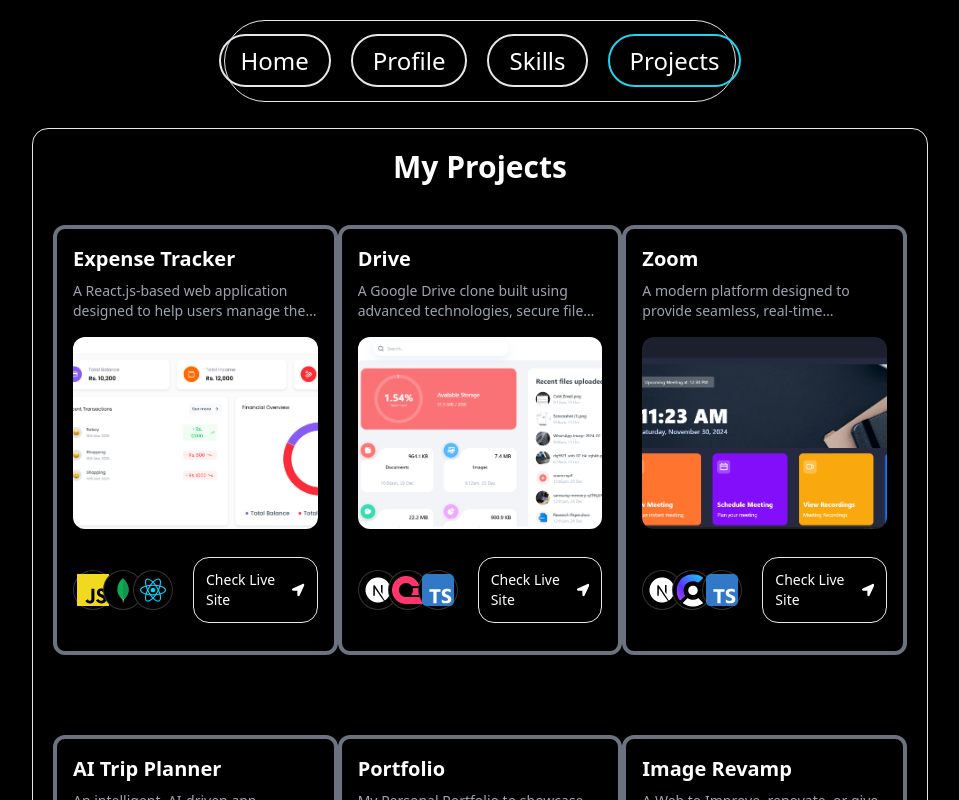
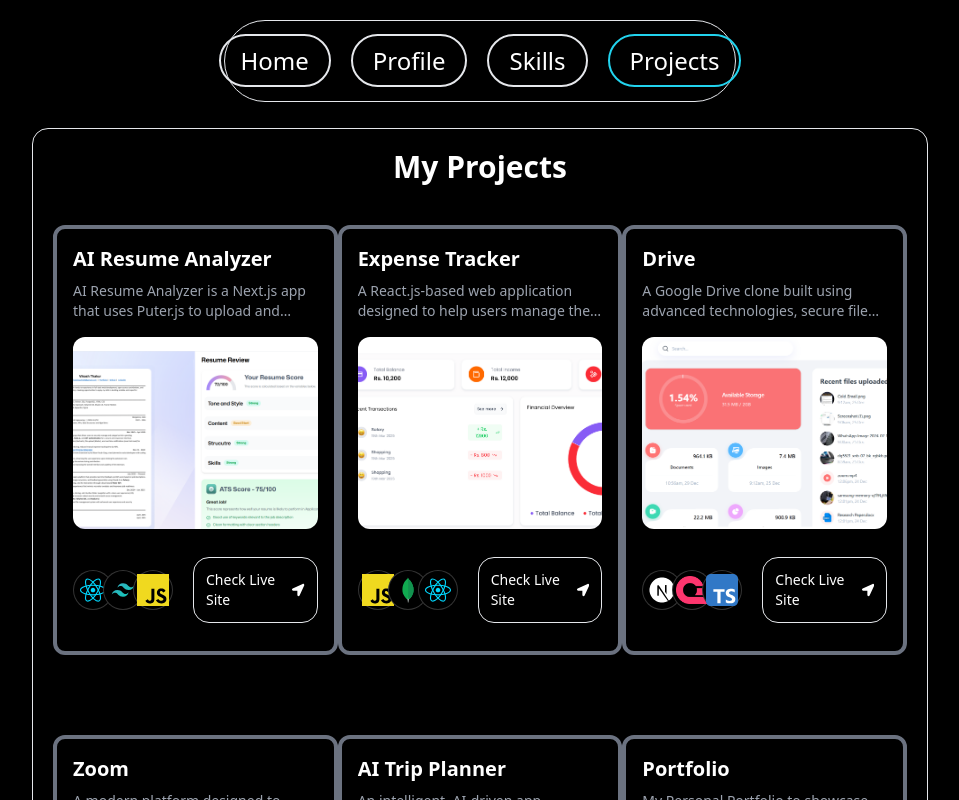
Before and after one commit to Vikash-thak12/MyPortfolio, a Next.js app: page /projects in a window 1280 px wide. Shown: the top 800 px of the page, without its empty margins (160-1119 px from the left). Built offline with nearby package versions, Linux system fonts and the light colour scheme.

Commit message:
Final Commit

```diff
--- a/data/index.ts
+++ b/data/index.ts
@@ -8,6 +8,14 @@
 export const projects = [
   {
     id: 0,
+    title: "AI Resume Analyzer",
+    des: "AI Resume Analyzer is a Next.js app that uses Puter.js to upload and process resumes, providing AI-powered feedback on skills, formatting, and ATS compatibility.",
+    img: "/ai_resume_analyzer.png",
+    iconLists: ["/assets/react.svg", "/assets/tailwind.svg", "/assets/javascript.svg"],
+    link: "https://ai-resume-analyzer-hazel-six.vercel.app",
+  },
+  {
+    id: 1,
     title: "Expense Tracker",
     des: "A React.js-based web application designed to help users manage their finances efficiently. It allows users to track their income, expenses, and overall balance through interactive charts and an intuitive UI.",
     img: "/expense.png",
@@ -15,7 +23,7 @@
     link: "https://trackyourex.netlify.app/dashboard",
   },
   {
-      id: 1,
+    id: 2,
     title: "Drive",
     des: " A Google Drive clone built using advanced technologies, secure file uploads, file sharing, intuitive folder management, and seamless user authentication through OTP. This project offers efficient file storage and retrieval with a clean, user-friendly interface. ",
     img: "/drive.png",
@@ -23,7 +31,7 @@
     link: "https://drive-sigma-lac.vercel.app/",
   },
   {
-      id: 2,
+    id: 3,
     title: "Zoom",
     des: "A modern platform designed to provide seamless, real-time communication and collaboration. With features like high-quality video and audio, screen sharing, meeting recording, and secure authentication, it ensures a user-friendly experience across devices.",
     img: "/zoom.png",
@@ -31,7 +39,7 @@
     link: "https://zoom-amber.vercel.app/",
   },
   {
-      id: 3,
+    id: 4,
     title: "AI Trip Planner",
     des: "An intelligent, AI-driven app designed to revolutionize your trip planning..",
     img: "/trip.png",
@@ -39,7 +47,7 @@
     link: "https://trip-chi.vercel.app/",
   },
   {
-      id: 4,
+    id: 5,
     title: "Portfolio",
     des: "My Personal Portfolio to showcase my skills, projects with a beautiful User Interface",
     img: "/portfolio.png",
@@ -47,7 +55,7 @@
     link: "https://vikash-beta.vercel.app/",
   },
   {
-      id: 5,
+    id: 6,
     title: "Image Revamp",
     des: "A Web to Improve, renovate, or give a fresh and updated appearance to your Image.",
     img: "/imagerevamp.png",
```
Also changed, not shown: public/ai_resume_analyzer.png (added). Lines whose indentation alone changed are shown as unchanged.
